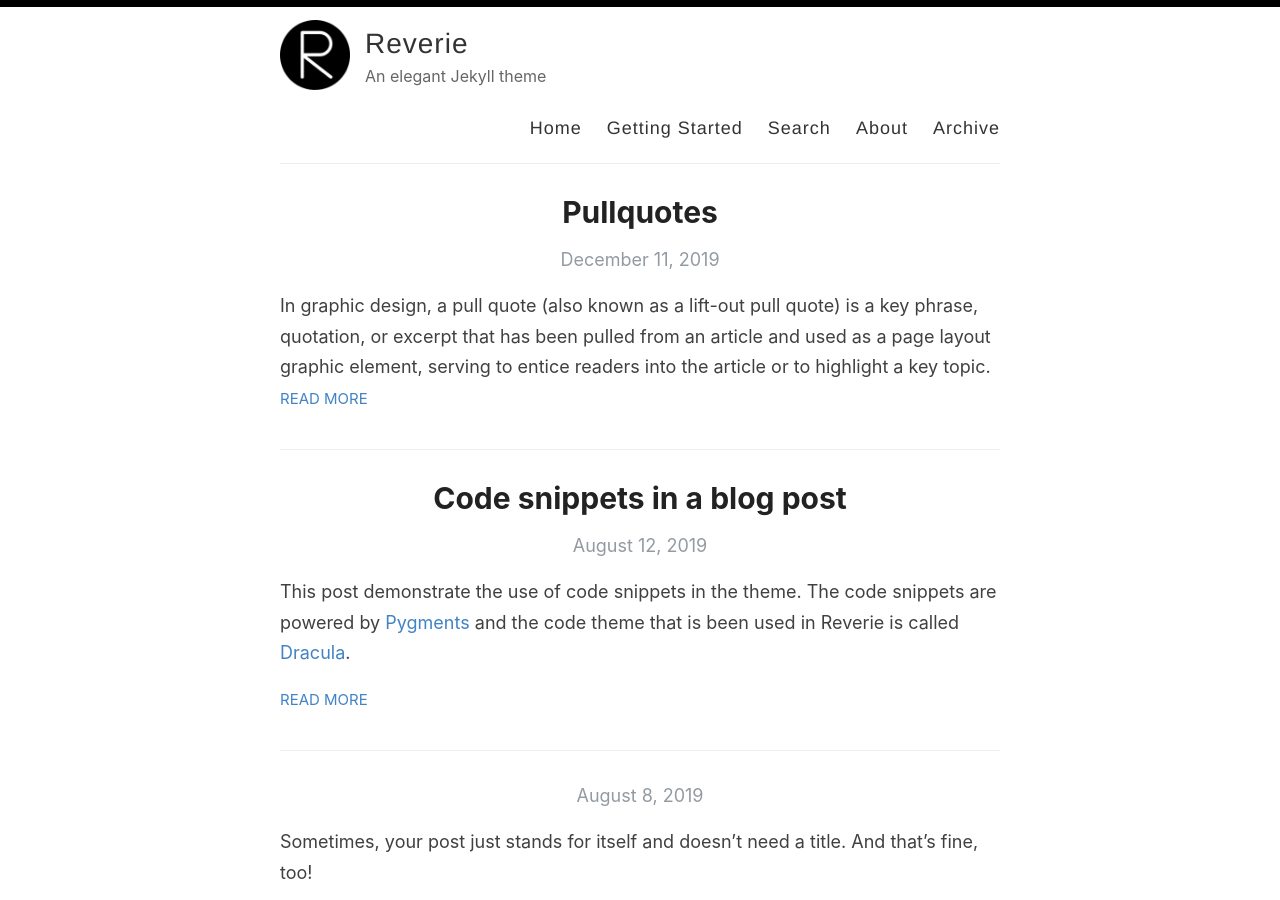
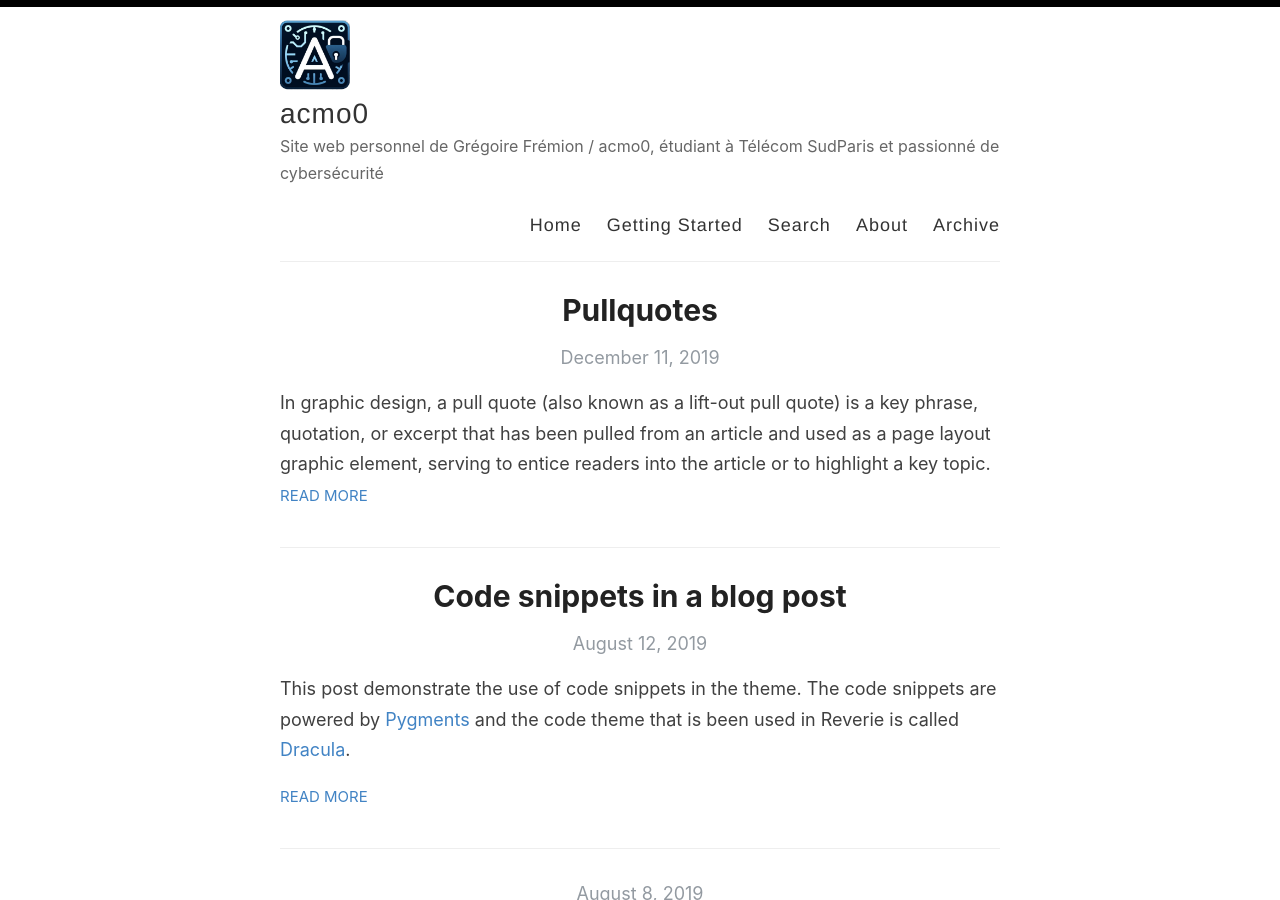
Before and after one commit to acmo0/acmo0_past.github.io, a Jekyll site: the page built from index.html, in a window 1280 px wide and 900 px high. Built offline with Jekyll 4.4.1, drawn with Linux system fonts in a browser that asks for light colours; the list of posts is cut into pages by our own code; part of the change alters nothing that is shown.

Commit message:
Initial commit

```diff
--- a/_config.yml
+++ b/_config.yml
@@ -3,16 +3,16 @@
 #
 
 # Name of your site (displayed in the header)
-name: Reverie
+name: acmo0
 
 # Name of the author
 author: Amit Merchant
 
 # Short bio or description (displayed in the header)
-description: An elegant Jekyll theme
+description: Site web personnel de Grégoire Frémion / acmo0, étudiant à Télécom SudParis et passionné de cybersécurité
 
 # URL of your avatar or profile pic (you could use your GitHub profile pic)
-avatar: /images/reverie.png
+avatar: /images/acmo0_logo.png
 
 #
 # Flags below are optional
@@ -20,42 +20,30 @@ avatar: /images/reverie.png
 
 # Includes an icon in the footer for each username you enter
 footer-links:
-  dribbble:
-  email: amit.d.merchant@gmail.com
-  facebook:
-  flickr:
-  github: amitmerchant1990/reverie
-  instagram:
-  linkedin:
-  pinterest:
-  rss: rss
-  twitter: amit_merchant
-  stackoverflow:
-  youtube: # channel/<your_long_string> or user/<user-name>
-  googleplus: # anything in your profile username that comes after plus.google.com/
-  playconsole:
-  mastodon: # <your-mastodon-instance>/@<your-user-name> eg. fosstodon.org/@username
-
+  root-me: www.root-me.org/acmo0
+  email: gregoire.fremion@telecom-sudparis.eu
+  github: acmo0
+  linkedin: www.linkedin.com/in/gregoire-fremion
 # Enter your Disqus shortname (not your username) to enable commenting on posts
 # You can find your shortname on the Settings page of your Disqus account
 disqus:
 
 # Enter your Google Analytics web tracking code (e.g. UA-2110908-2) to activate tracking
-google_analytics: UA-43339302-11
+# google_analytics: UA-43339302-11
 
 # For newer "GA4" analytics, use the following instead of the "UA" entry above
 #google_analytics_ga4: G-GABC1DEFG
 
 # Your website URL (e.g. http://amitmerchant1990.github.io or http://www.amitmerchant.com)
 # Used for Sitemap.xml and your RSS feed
-url: http://www.amitmerchant.com/reverie
-enforce_ssl: https://www.amitmerchant.com/reverie
+url: http://acmo0.github.io
+enforce_ssl: https://acmo0.github.io
 
 # If you're hosting your site at a Project repository on GitHub pages
 # (http://yourusername.github.io/repository-name)
 # and NOT your User repository (http://yourusername.github.io)
 # then add in the baseurl here, like this: "/repository-name"
-baseurl: "/reverie"
+baseurl: "/"
 
 #
 # !! You don't need to change any of the configuration flags below !!
```
Also changed, not shown: images/acmo0_logo.png (added).
